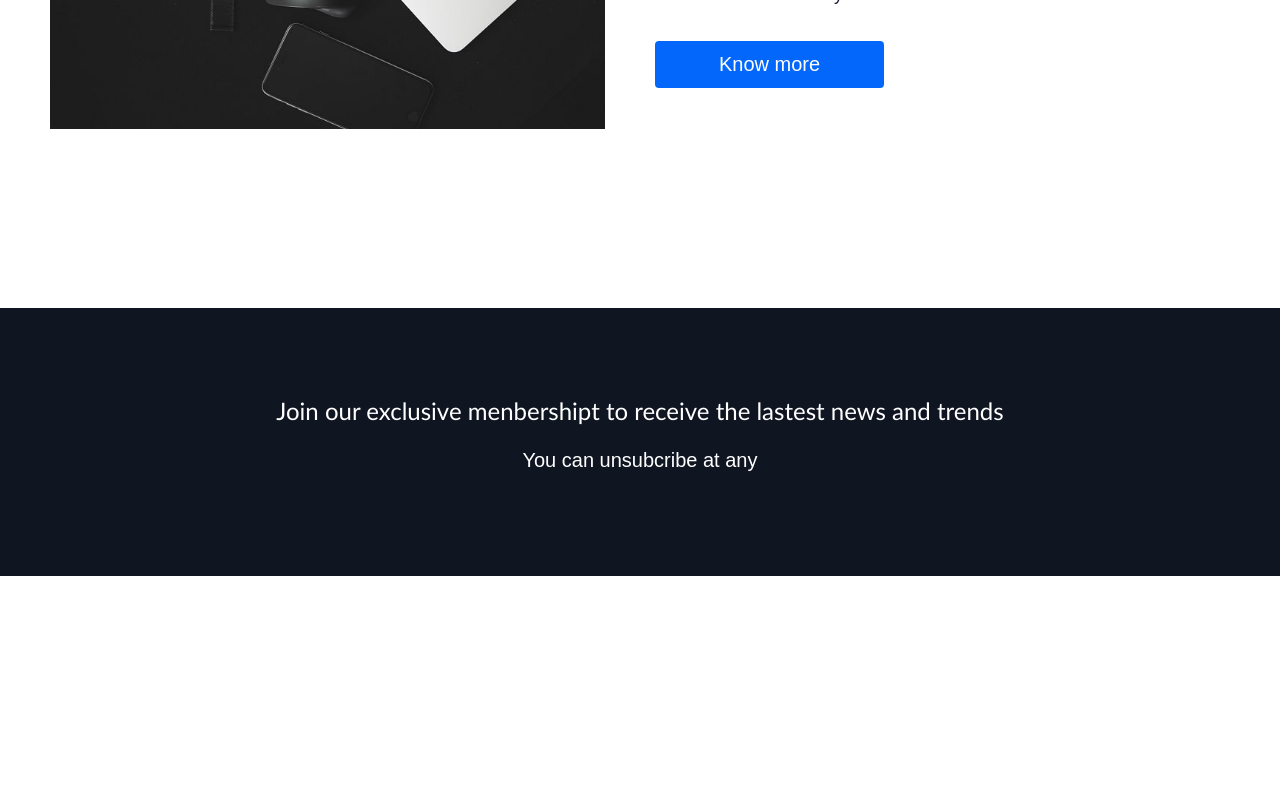
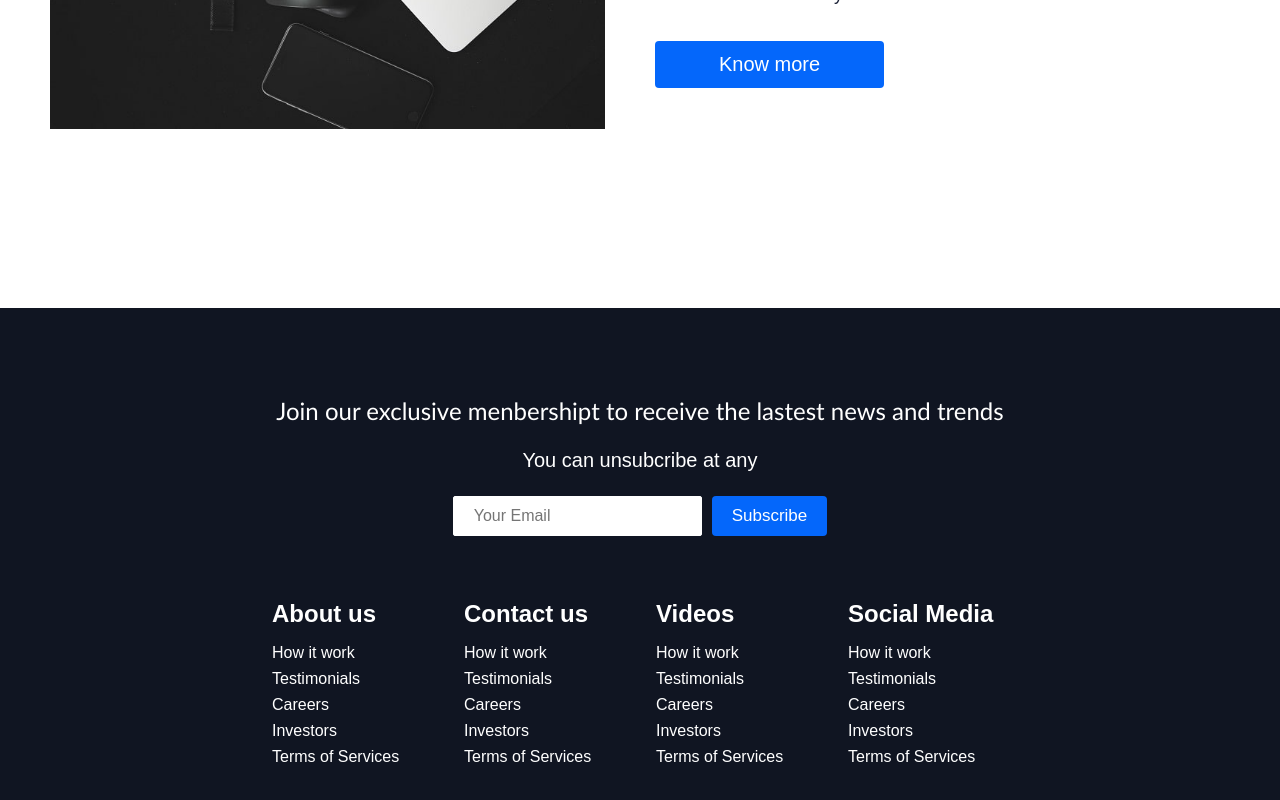
Before and after one commit to StyvenSoft/seven-landing, a React (Create React App) app: page / in a window 1280 px wide. Shown: the part 1322-2122 px from the top of the page. Before the commit the page ends 1898 px from the top, so only its background shows below. Built offline with nearby package versions, Linux system fonts and the light colour scheme.

Commit message:
Created section FooterLinksItems

```diff
--- a/src/components/Footer/Footer.elements.js
+++ b/src/components/Footer/Footer.elements.js
@@ -1,3 +1,4 @@
+import { Link } from 'react-router-dom';
 import styled from 'styled-components';
 
 export const FooterContainer = styled.div`
@@ -30,3 +31,81 @@
 margin-bottom: 24px;
 font-size: 20px;
 `
+export const Form = styled.form`
+display: flex;
+justify-content: center;
+align-items: center;
+
+@media screen and (max-width: 820px) {
+    flex-direction: column;
+    width: 80%;
+}
+`
+
+export const FormInput = styled.input`
+padding: 10px 20px;
+border-radius: 2px;
+margin-right: 10px;
+outline: none;
+border: none;
+font-size: 16px;
+border: 1px solid #fff;
+
+&::placeholer {
+    color: #242424;
+}
+
+@media screen and (max-width: 820px) {
+    width: 100%;
+    margin: 0 0 16px 0;
+}
+`
+
+export const FooterLinksContainer = styled.div`
+width: 100%;
+max-width: 1000px;
+display: flex;
+justify-content: center;
+
+@media screen and (max-width: 820px) {
+    padding-top: 32px;
+}
+`
+
+export const FooterLinksWrapper = styled.div`
+display: flex;
+
+@media screen and (max-width: 820px) {
+    flex-direction: column;
+}
+`
+
+export const FooterLinksItems = styled.div`
+display: flex;
+flex-direction: column;
+align-items: flex-start;
+margin: 16px;
+text-align: left;
+width: 160px;
+box-sizing: border-box;
+color: #fff;
+
+@media screen and (max-width: 420px) {
+    margin: 0;
+    padding: 10px;
+    width: 100%;
+}
+`
+export const FooterLinkTitle = styled.h2`
+margin-bottom: 16px;
+`
+export const FooterLink = styled(Link)`
+color: #fff;
+text-decoration: none;
+margin-bottom: 0.5rem;
+
+    &:hover {
+        color: #0467fb;
+        transition: 0.3s ease-out;
+    }
+`
--- a/src/components/Footer/Footer.js
+++ b/src/components/Footer/Footer.js
@@ -1,5 +1,18 @@
 import React from 'react';
-import { FooterContainer, FooterSubHeading, FooterSubscription, FooterSubText } from './Footer.elements';
+import { Button } from '../../globalStyles';
+import {
+    FooterContainer,
+    FooterSubHeading,
+    FooterSubscription,
+    FooterSubText,
+    Form,
+    FormInput,
+    FooterLinksContainer,
+    FooterLinksWrapper,
+    FooterLinksItems,
+    FooterLinkTitle,
+    FooterLink
+} from './Footer.elements';
 
 const Footer = () => {
     return (
@@ -11,7 +24,47 @@
                 <FooterSubText>
                     You can unsubcribe at any
                 </FooterSubText>
+                <Form>
+                    <FormInput name='email' type='email' placeholder='Your Email' />
+                        <Button>Subscribe</Button>
+                </Form>
             </FooterSubscription>
+            <FooterLinksContainer>
+                <FooterLinksWrapper>
+                    <FooterLinksItems>
+                        <FooterLinkTitle>About us</FooterLinkTitle>
+                        <FooterLink to='/sign-up'>How it work</FooterLink>
+                        <FooterLink to='/'>Testimonials</FooterLink>
+                        <FooterLink to='/'>Careers</FooterLink>
+                        <FooterLink to='/'>Investors</FooterLink>
+                        <FooterLink to='/'>Terms of Services</FooterLink>
+                    </FooterLinksItems>
+                    <FooterLinksItems>
+                        <FooterLinkTitle>Contact us</FooterLinkTitle>
+                        <FooterLink to='/sign-up'>How it work</FooterLink>
+                        <FooterLink to='/'>Testimonials</FooterLink>
+                        <FooterLink to='/'>Careers</FooterLink>
+                        <FooterLink to='/'>Investors</FooterLink>
+                        <FooterLink to='/'>Terms of Services</FooterLink>
+                    </FooterLinksItems>
+                    <FooterLinksItems>
+                        <FooterLinkTitle>Videos</FooterLinkTitle>
+                        <FooterLink to='/sign-up'>How it work</FooterLink>
+                        <FooterLink to='/'>Testimonials</FooterLink>
+                        <FooterLink to='/'>Careers</FooterLink>
+                        <FooterLink to='/'>Investors</FooterLink>
+                        <FooterLink to='/'>Terms of Services</FooterLink>
+                    </FooterLinksItems>
+                    <FooterLinksItems>
+                        <FooterLinkTitle>Social Media</FooterLinkTitle>
+                        <FooterLink to='/sign-up'>How it work</FooterLink>
+                        <FooterLink to='/'>Testimonials</FooterLink>
+                        <FooterLink to='/'>Careers</FooterLink>
+                        <FooterLink to='/'>Investors</FooterLink>
+                        <FooterLink to='/'>Terms of Services</FooterLink>
+                    </FooterLinksItems>
+                </FooterLinksWrapper>
+            </FooterLinksContainer>
         </FooterContainer>
     )
 }
```
